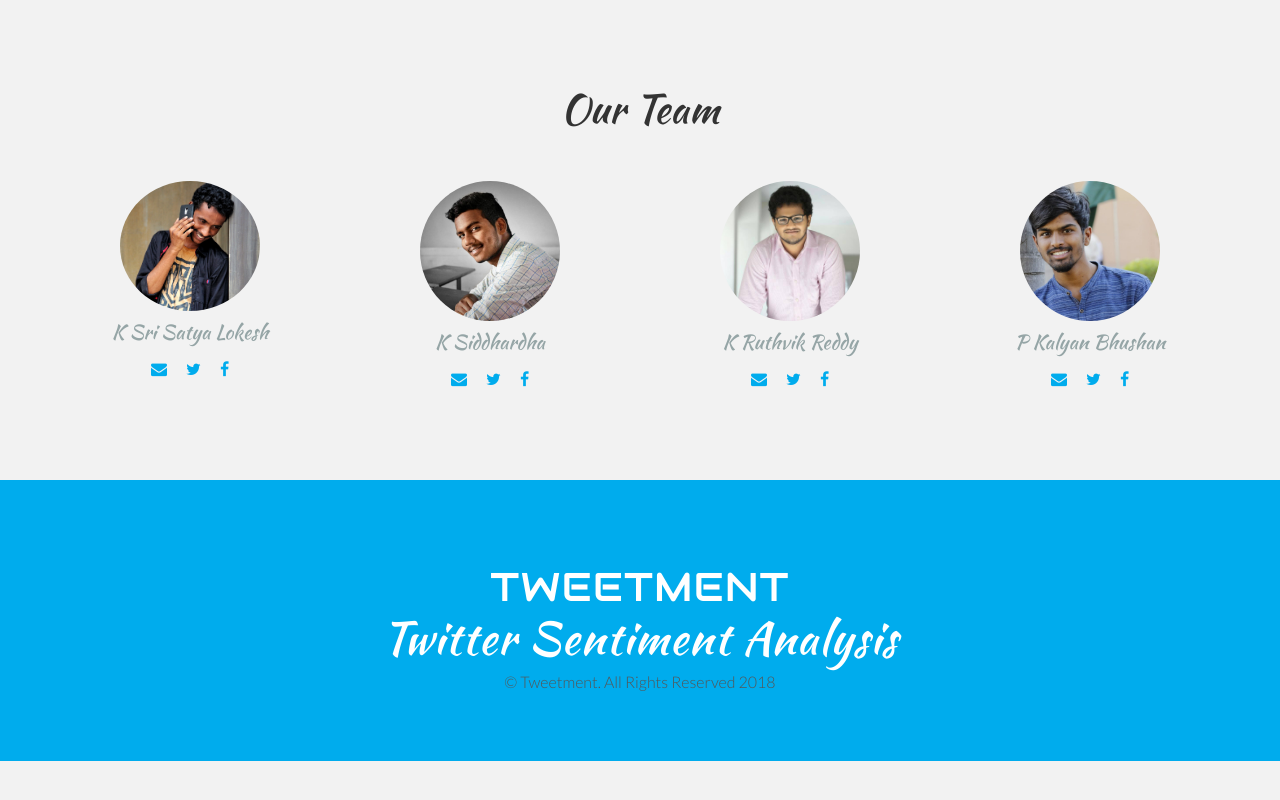
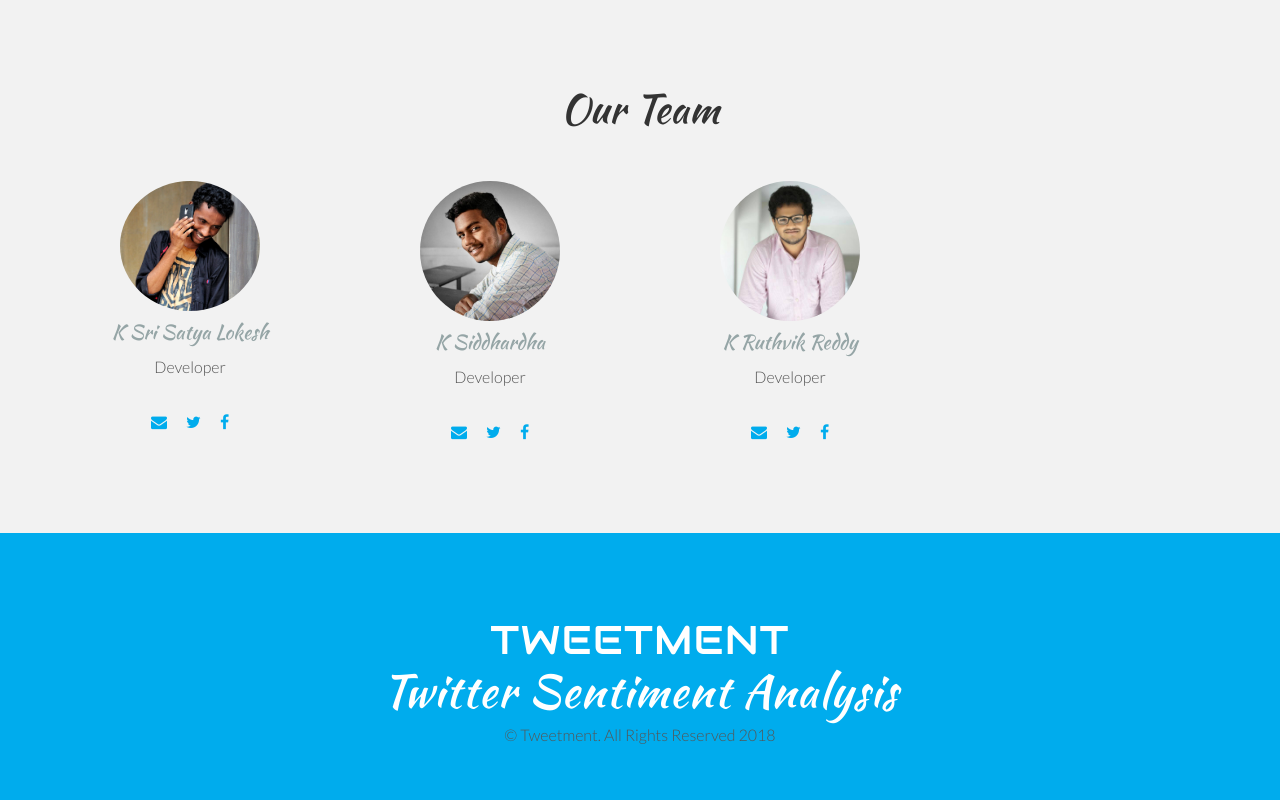
Before and after one commit to siddu22k/Twitter-sentiment-analysis, a plain HTML site: page index.html in a window 1280 px wide. Shown: the part 1585-2385 px from the top of the page. Before the commit the page ends 2346 px from the top, so only its background shows below. Drawn offline with nearby package versions, Linux system fonts and the light colour scheme; a web font is replaced by a local one.

Commit message:
Removed JUNK and added job Titles

```diff
--- a/index.html
+++ b/index.html
@@ -163,7 +163,7 @@
 			<div class="col-lg-3">
 				<img class="img-circle" src="static/img/satya.jpeg" width="140" alt="">
 				<h4>K Sri Satya Lokesh </h4>
-
+				<p> Developer </p>
 				<p>
 					<a href="mailto: srisatyalokesh2.12@gmail.com" target="_blank"> <i class="fa fa-envelope" ></i> </a>
 					<a href="https://twitter.com/SriSatyaLokesh3" target="_blank"> <i class="fa fa-twitter" i></i> </a>
@@ -174,6 +174,7 @@
 			<div class="col-lg-3">
 					<img class="img-circle" src="static/img/sidhu.jpeg" width="140" alt="">
 					<h4>K Siddhardha</h4>
+					<p> Developer </p>
 					<p>
 							<a href="mailto: siddhardhakommineni@gmail.com" target="_blank"> <i class="fa fa-envelope" ></i> </a>
 							<a href="https://twitter.com/siddhardha_22" target="_blank"> <i class="fa fa-twitter" i></i> </a>
@@ -184,6 +185,7 @@
 			<div class="col-lg-3">
 				<img class="img-circle" src="static/img/ruthvik.jpeg" width="140" alt="">
 				<h4>K Ruthvik Reddy</h4>
+				<p> Developer </p>
 				<p>
 						<a href="mailto: ruthvikkawkuntla@gmail.com" target="_blank"> <i class="fa fa-envelope" ></i> </a>
 						<a href="https://twitter.com/Ruthvik44069608" target="_blank"> <i class="fa fa-twitter" i></i> </a>
@@ -192,15 +194,6 @@
 
 			</div><!--/col-lg-4 -->
 
-			<div class="col-lg-3">
-				<img class="img-circle" src="static/img/kalyan.jpeg" width="140" alt="">
-				<h4>P Kalyan Bhushan</h4>
-				<p>
-						<a href="mailto: kalyanpodila123@gmail.com" target="_blank"> <i class="fa fa-envelope" ></i> </a>
-						<a href="https://twitter.com/KalyanPodila" target="_blank"> <i class="fa fa-twitter" i></i> </a>
-						<a href="https://www.facebook.com/kalyan.podila.3" target="_blank"> <i class="fa fa-facebook-f" ></i> </a>
-				</p>
-			</div><!--/col-lg-4 -->
 			</div>
 		</div><!-- /row -->
 	</div><!-- /container -->
```
